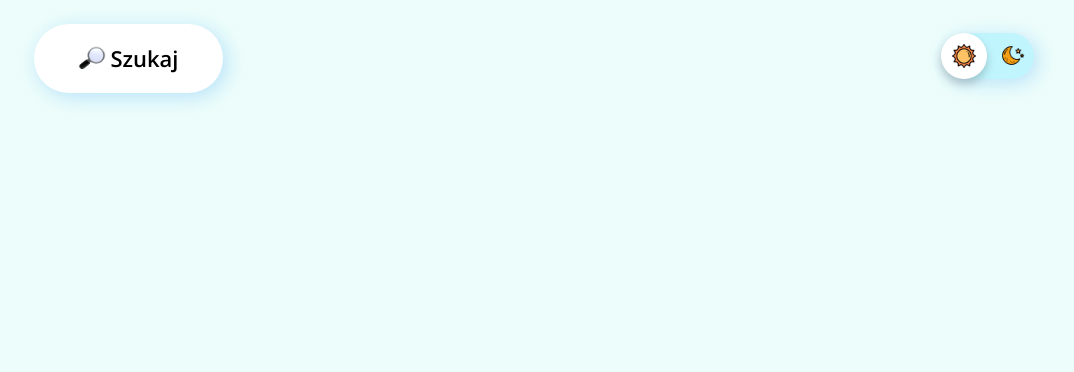
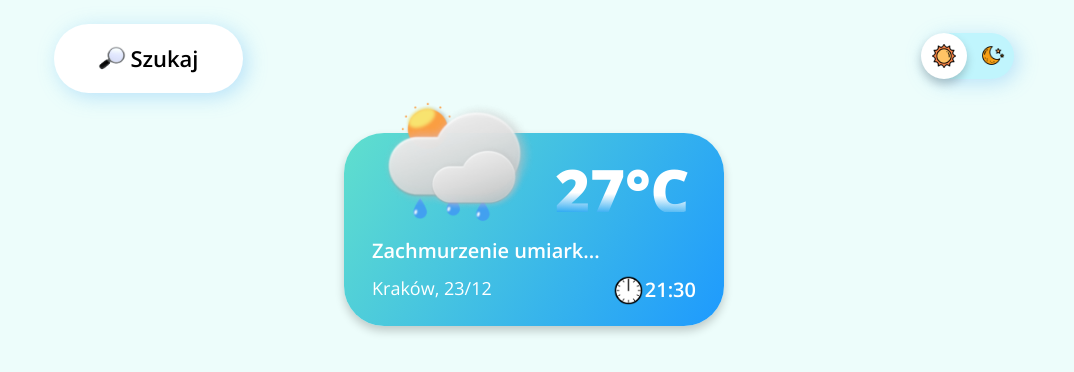
Before and after one commit to PanDamax01/Weather-Ultra, a website: page index.html in a window 1280 px wide. Shown: the whole page, without its empty margins (106-1180 px from the left). Drawn offline with nearby package versions, Linux system fonts and the light colour scheme.

Commit message:
added section main-info

```diff
--- a/index.html
+++ b/index.html
@@ -1,5 +1,6 @@
 <!DOCTYPE html>
 <html lang="pl">
+
 <head>
     <meta charset="UTF-8">
     <meta name="viewport" content="width=device-width, initial-scale=1.0">
@@ -9,25 +10,45 @@
 
     <link rel="preconnect" href="https://fonts.googleapis.com">
     <link rel="preconnect" href="https://fonts.gstatic.com" crossorigin>
-    <link href="https://fonts.googleapis.com/css2?family=Open+Sans:wght@300;400;600&display=swap" rel="stylesheet">
+    <link href="https://fonts.googleapis.com/css2?family=Open+Sans:wght@400;600;800&display=swap" rel="stylesheet">
 
     <link rel="stylesheet" href="dist/css/main.min.css">
 </head>
+
 <body>
     <nav class="toolbar wrapper">
         <button class="toolbar__search">
-            <img class="toolbar__icon-img" src="dist/img/lupa.png" alt="Magnifying glass icon">
+            <img class="toolbar__icon-img" src="dist/img/icon/lupa.png" alt="Magnifying glass icon">
             Szukaj
         </button>
 
         <input class="toolbar__checkbox" type="checkbox" id="darkmode-toggle">
         <label for="darkmode-toggle" class="toolbar__switch">
-            <img src="dist/img/sun.png" alt="Icon sun" class="toolbar__icon">
-            <img src="dist/img/mon.png" alt="Icon mon" class="toolbar__icon toolbar__icon--mon">
+            <img src="dist/img/icon/sun.png" alt="Icon sun" class="toolbar__icon">
+            <img src="dist/img/icon/mon.png" alt="Icon mon" class="toolbar__icon toolbar__icon--mon">
         </label>
     </nav>
 
+<section class="wrapper">
+    <div class="main-info">
+        <div class="main-info__top">
+            <img class="main-info__img" src="dist/img/suncloudyrain.png" alt="Weather">
+            <p class="main-info__temp">27°<span class="main-info__degrees">C</span></p>
+        </div>
+            <span class="main-info__state">Zachmurzenie umiark...</span>
+        <div class="main-info__bottom">
+            <p>
+                <span class="main-info__city">Kraków</span>, <span class="main-info__date">23/12</span>
+            </p>
+            <!-- <p><img class="main-info__clock" src="dist/img/clock.gif" alt="Clock Icon"><span class="main-info__time">21:30</span></p> -->
+            <span class="main-info__time">21:30</span>
+        </div>
+
+
+    </div>
+</section>
 
 
 </body>
+
 </html>
--- /dev/null
+++ b/src/sass/_small.scss
@@ -0,0 +1,45 @@
+@media (min-width: 360px) {
+	.main-info {
+		&__top {
+			height: 67px;
+		}
+
+		&__img {
+			width: 142px;
+			transform: translate(-10px, -33px);
+		}
+
+		&__temp {
+			font-size: 5rem;
+			transform: none;
+		}
+
+		&__time {
+			display: block;
+		}
+	}
+}
+
+@media (min-width: 460px) {
+	.toolbar {
+		padding: 0 1em;
+	}
+}
+
+@media (min-width: 576px) {
+	.main-info {
+		&__img {
+			width: 170px;
+			transform: translate(-10px, -46px);
+		}
+
+		&__temp {
+			font-size: 6rem;
+			background-image: linear-gradient(
+				182deg,
+				rgba(255, 255, 255, 1) 72%,
+				rgba(46, 171, 242, 1) 100%
+			);
+		}
+	}
+}
--- a/src/sass/main.scss
+++ b/src/sass/main.scss
@@ -32,7 +32,7 @@ body {
 		border: none;
 		border-radius: 40px;
 		box-shadow: c.$main-shadow;
-		font-weight: bold;
+		font-weight: 600;
 		font-size: 1.8rem;
 		transition: background-color 0.3s; //all 0.2s ease-out,
 		overflow: hidden;
@@ -120,6 +120,87 @@ body {
 	}
 }
 
+//  -section main-info
+.main-info {
+	display: flex;
+	flex-wrap: wrap;
+	padding: 0.6em 1.4em;
+	margin: 2em auto;
+	max-width: 380px;
+	color: c.$white;
+	background-image: linear-gradient(
+		122deg,
+		rgba(96, 223, 205, 1) 0%,
+		rgba(30, 154, 254, 1) 100%
+	);
+	border-radius: 40px;
+	box-shadow: c.$dark-shadow;
+
+	&__top {
+		display: flex;
+		flex-wrap: wrap;
+		justify-content: space-evenly;
+		margin-bottom: 1.2em;
+		width: 100%;
+		height: 40px;
+	}
+
+	&__img {
+		width: 106px;
+		transform: translate(-17px,-32px);
+	}
+
+	&__degrees {
+		cursor: pointer;
+	}
+
+	&__temp {
+		height: inherit;
+		color: transparent;
+		background-image: linear-gradient(
+			182deg,
+			rgba(255, 255, 255, 1) 46%,
+			rgba(46, 171, 242, 1) 100%
+		);
+		// -webkit-background-clip: text;
+		background-clip: text; // to usunąc dać te wyższe
+		font-size: 3rem;
+		font-weight: bold;
+		transform: translate(-8px,0px);
+	}
+
+	&__state {
+		font-weight: 600;
+	}
+
+	&__bottom {
+		display: flex;
+		justify-content: space-between;
+		margin: 0.5em 0;
+		width: 100%;
+		font-size: 1.8rem;
+	}
+
+	&__time {
+		display: none;
+		position: relative;
+		font-size: 2rem;
+		font-weight: 600;
+
+		&::before {
+			content: '';
+			position: absolute;
+			left: -33%;
+			transform: translateX(-50%);
+			width: 30px;
+			height: 30px;
+			background-image: url('../img/clock.gif');
+			background-size: cover;
+		}
+	}
+}
+
+@import 'small';
 @import 'medium';
 
 //   -animation
@@ -131,3 +212,5 @@ body {
 		left: 130%;
 	}
 }
+
+// doac toolbar miejsce do oddychania po bokach
```
Also changed, not shown: dist/css/main.min.css, dist/img/clock.gif (added), dist/img/icon/lupa.png (renamed from dist/img/lupa.png), dist/img/icon/mon.png (renamed from dist/img/mon.png), dist/img/icon/sun.png (renamed from dist/img/sun.png), dist/img/suncloudyrain.png (added), src/img/clock.gif (added), src/img/icon/lupa.png (renamed from src/img/lupa.png), src/img/icon/mon.png (renamed from src/img/mon.png), src/img/icon/sun.png (renamed from src/img/sun.png), src/img/suncloudyrain.png (added), 1 other file.
